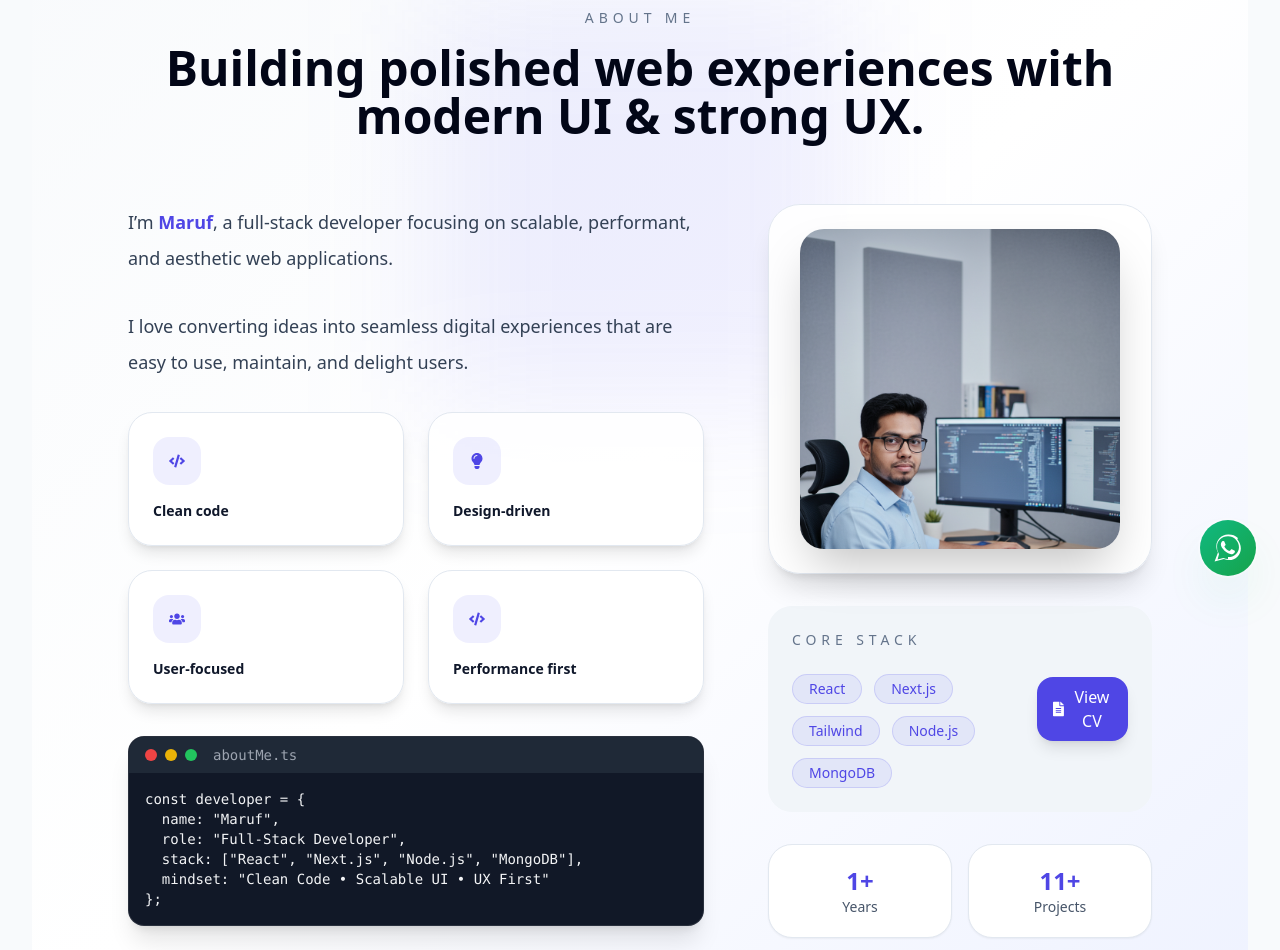
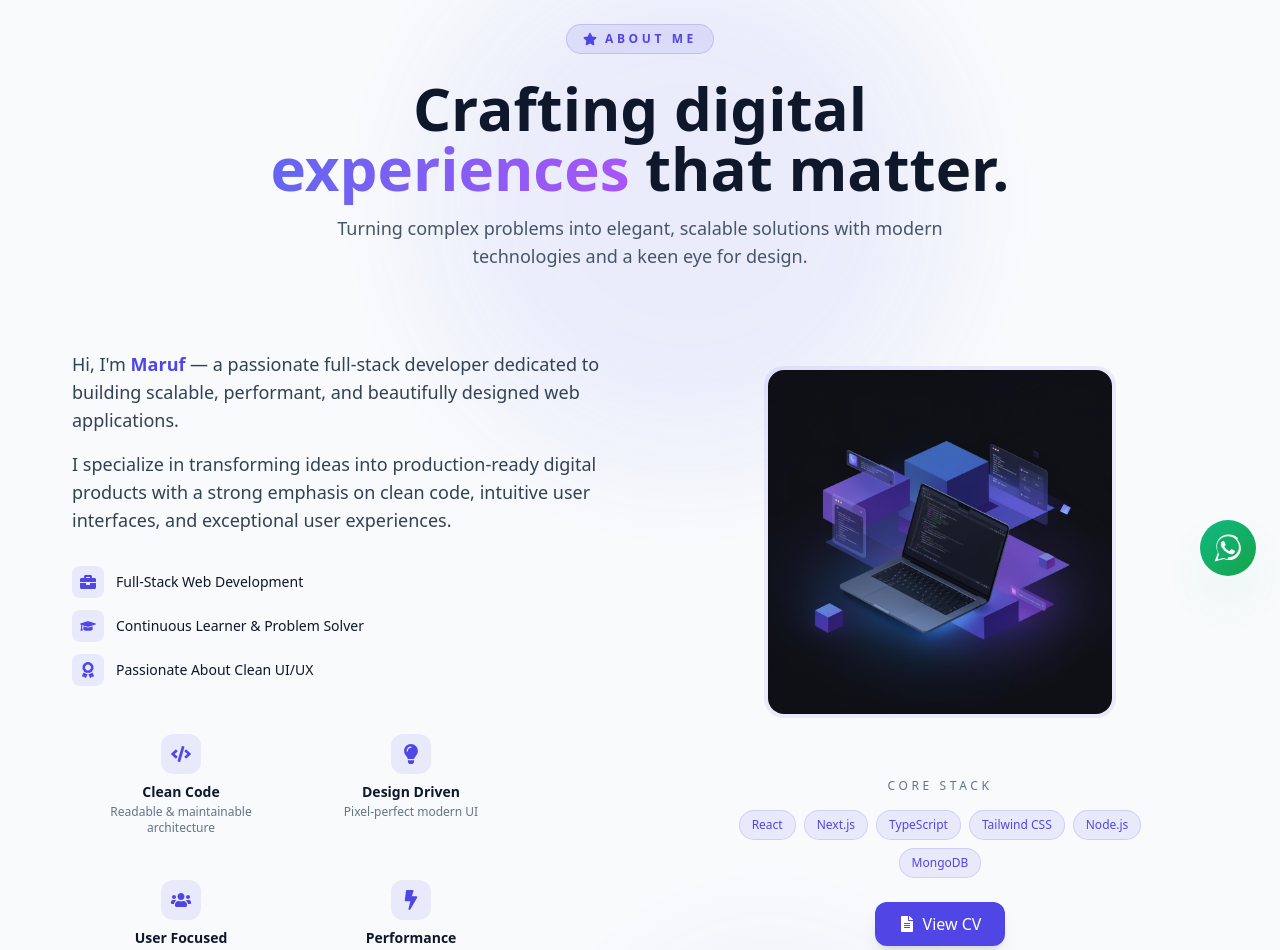
Before and after one commit to Maruf343/abdullah_al_maruf_portfolio, a Next.js app: page /about in a window 1280 px wide. Shown: the part 200-1150 px from the top of the page. Built offline with nearby package versions, Linux system fonts and the light colour scheme.

Commit message:
updated about me contact form

```diff
--- a/app/globals.css
+++ b/app/globals.css
@@ -13,11 +13,13 @@ html {
 }
 
 html, body {
+  overflow-x: hidden;
   background-color: var(--bg-light);
   color: var(--text-light);
 }
 
 .dark html, .dark body {
+  overflow-x: hidden;
   background-color: #0f172a; /* gray-900 */
   color: #ffffff;
 }
--- a/app/layout.tsx
+++ b/app/layout.tsx
@@ -20,14 +20,14 @@ export const metadata: Metadata = {
   },
   icons: {
     icon: "/images/favicon.png",
-    apple: "/images/favicon.png",
+    apple: "/images/favicon-circle.svg",
   },
 };
 
 export default function RootLayout({ children }: { children: React.ReactNode }) {
   return (
     <html lang="en" suppressHydrationWarning>
-      <body className="min-h-screen bg-slate-50 text-slate-950 transition-colors duration-300 dark:bg-slate-950 dark:text-slate-100">
+      <body className="min-h-screen overflow-x-hidden bg-slate-50 text-slate-950 transition-colors duration-300 dark:bg-slate-950 dark:text-slate-100">
         <div className="mx-auto flex min-h-screen max-w-7xl flex-col px-4 py-4 md:px-8">
           <Navbar />
           <main className="flex-1 pt-20 md:pt-24">{children}</main>
--- a/components/sections/AboutMe.tsx
+++ b/components/sections/AboutMe.tsx
@@ -1,225 +1,267 @@
 "use client";
 
 import { useState } from "react";
-import { motion, AnimatePresence } from "framer-motion";
-import Image from "next/image";
-import { FaCode, FaLightbulb, FaUsers, FaFileAlt, FaGithub, FaPhoneAlt, FaEnvelope } from "react-icons/fa";
-import aboutMe from "../../public/images/about-me.png";
+import {
+  FaCode,
+  FaLightbulb,
+  FaUsers,
+  FaFileAlt,
+  FaTimes,
+  FaStar,
+  FaBolt,
+  FaDownload,
+  FaExternalLinkAlt,
+  FaBriefcase,
+  FaGraduationCap,
+  FaAward,
+} from "react-icons/fa";
+
+// Online workspace image
+const workspaceImg = "/images/developer-workspace.jpg";
+
+const features = [
+  { iconName: "code", label: "Clean Code", desc: "Readable & maintainable architecture" },
+  { iconName: "lightbulb", label: "Design Driven", desc: "Pixel-perfect modern UI" },
+  { iconName: "users", label: "User Focused", desc: "Intuitive digital experiences" },
+  { iconName: "bolt", label: "Performance", desc: "Blazing fast applications" },
+];
+
+const getFeatureIcon = (iconName) => {
+  const icons = {
+    code: <FaCode className="h-5 w-5" />,
+    lightbulb: <FaLightbulb className="h-5 w-5" />,
+    users: <FaUsers className="h-5 w-5" />,
+    bolt: <FaBolt className="h-5 w-5" />,
+  };
+  return icons[iconName];
+};
+
+const highlights = [
+  { iconName: "briefcase", text: "Full-Stack Web Development" },
+  { iconName: "graduationcap", text: "Continuous Learner & Problem Solver" },
+  { iconName: "award", text: "Passionate About Clean UI/UX" },
+];
+
+const getHighlightIcon = (iconName) => {
+  const icons = {
+    briefcase: <FaBriefcase className="h-4 w-4" />,
+    graduationcap: <FaGraduationCap className="h-4 w-4" />,
+    award: <FaAward className="h-4 w-4" />,
+  };
+  return icons[iconName];
+};
+
+const techStack = ["React", "Next.js", "TypeScript", "Tailwind CSS", "Node.js", "MongoDB"];
+
+const stats = [
+  { value: "1+", label: "Years Experience" },
+  { value: "11+", label: "Projects Delivered" },
+  { value: "100%", label: "Client Satisfaction" },
+];
+
+const CV_PDF_URL = "/images/Mohammad_abdullah_al_maruf (1).pdf";
 
 export default function AboutMe() {
   const [cvOpen, setCvOpen] = useState(false);
 
   return (
-    <section className="relative overflow-hidden min-h-screen px-4 sm:px-6 md:px-12 lg:px-24 py-16 sm:py-20 md:py-24 bg-gradient-to-br from-slate-50 via-white to-indigo-50 dark:from-slate-950 dark:via-gray-900 dark:to-slate-950">
+    <section className="relative overflow-hidden px-4 sm:px-6 lg:px-10 py-20 md:py-28 section-gradient min-h-screen flex items-center">
 
-      {/* Glow Background */}
-      <div className="absolute inset-0 pointer-events-none">
-        <div className="absolute top-20 left-1/2 -translate-x-1/2 h-[300px] w-[300px] sm:h-[420px] sm:w-[420px] bg-indigo-500/10 blur-3xl" />
+      {/* Glow blobs */}
+      <div className="absolute top-10 left-1/3 h-[320px] w-[320px] sm:h-[500px] sm:w-[500px] bg-indigo-500/10 blur-3xl rounded-full animate-pulse" />
+      <div className="absolute bottom-20 right-1/4 h-[250px] w-[250px] sm:h-[350px] sm:w-[350px] bg-indigo-500/5 blur-3xl rounded-full animate-pulse" />
+
+      <div className="relative max-w-6xl mx-auto w-full">
+        {/* Header */}
+        <div className="text-center mb-16 md:mb-20">
+          <div className="inline-flex items-center gap-2 px-4 py-1.5 rounded-full bg-indigo-600/10 border border-indigo-600/20 mb-6">
+            <FaStar className="h-3.5 w-3.5 text-indigo-600" />
+            <span className="text-xs font-semibold uppercase tracking-[0.3em] text-indigo-600">About Me</span>
+          </div>
+          <h2 className="text-3xl sm:text-4xl md:text-5xl lg:text-6xl font-extrabold text-slate-900 dark:text-white leading-tight">
+            Crafting digital <br />
+            <span className="text-gradient bg-clip-text text-transparent bg-gradient-to-r from-indigo-500 to-purple-500">
+              experiences
+            </span>{" "}
+            that matter.
+          </h2>
+          <p className="mt-4 text-slate-600 dark:text-slate-300 text-base md:text-lg max-w-2xl mx-auto">
+            Turning complex problems into elegant, scalable solutions with modern technologies and a keen eye for design.
+          </p>
         </div>
 
-      <motion.div
-        initial={{ opacity: 0, y: 20 }}
-        whileInView={{ opacity: 1, y: 0 }}
-        viewport={{ once: true }}
-        transition={{ duration: 0.8 }}
-        className="relative max-w-7xl mx-auto"
-      >
-        {/* Header */}
-        <div className="text-center mb-12 sm:mb-16">
-          <p className="text-xs sm:text-sm uppercase tracking-[0.35em] text-slate-500 dark:text-slate-400">
-            About Me
+        {/* Grid */}
+        <div className="grid gap-10 md:gap-12 lg:gap-16 md:grid-cols-1 lg:grid-cols-2 items-start">
+
+          {/* LEFT */}
+          <div className="space-y-8">
+            {/* Bio */}
+            <div className="space-y-4 text-slate-700 dark:text-slate-300 text-base md:text-lg leading-relaxed max-w-xl mx-auto lg:mx-0 text-center lg:text-left">
+              <p>
+                Hi, I'm <span className="font-semibold text-indigo-600">Maruf</span> — a passionate full-stack developer dedicated to building scalable, performant, and beautifully designed web applications.
               </p>
-          <h2 className="mt-4 text-3xl sm:text-4xl md:text-5xl font-extrabold text-slate-950 dark:text-white">
-            Building polished web experiences with modern UI & strong UX.
-          </h2>
+              <p>
+                I specialize in transforming ideas into production-ready digital products with a strong emphasis on clean code, intuitive user interfaces, and exceptional user experiences.
+              </p>
             </div>
 
-        {/* Main Grid */}
-        <div className="grid gap-8 sm:gap-12 md:gap-16 lg:grid-cols-[1.2fr_0.8fr] items-start">
-
-          {/* LEFT CONTENT */}
-          <div className="space-y-6 sm:space-y-8 text-slate-700 dark:text-slate-300">
-            <p className="text-base sm:text-lg leading-7 sm:leading-9">
-              I’m <span className="font-semibold text-indigo-600">Maruf</span>, a full-stack developer focusing on scalable, performant, and aesthetic web applications.
-            </p>
-            <p className="text-base sm:text-lg leading-7 sm:leading-9">
-              I love converting ideas into seamless digital experiences that are easy to use, maintain, and delight users.
-            </p>
-
-            {/* Features */}
-            <div className="grid gap-4 sm:gap-6 sm:grid-cols-2">
-              {[
-                { icon: <FaCode />, label: "Clean code" },
-                { icon: <FaLightbulb />, label: "Design-driven" },
-                { icon: <FaUsers />, label: "User-focused" },
-                { icon: <FaCode />, label: "Performance first" },
-              ].map((item) => (
-                <motion.div
-                  key={item.label}
-                  whileHover={{ scale: 1.05 }}
-                  className="rounded-3xl border border-slate-200 bg-white/90 p-4 sm:p-6 shadow-lg dark:border-slate-800 dark:bg-slate-900/80 transition-all"
-                >
-                  <div className="inline-flex h-10 w-10 sm:h-12 sm:w-12 items-center justify-center rounded-2xl bg-indigo-500/10 text-indigo-600">
-                    {item.icon}
+            {/* Highlights */}
+            <div className="space-y-3 max-w-md mx-auto lg:mx-0">
+              {highlights.map((item) => (
+                <div key={item.text} className="flex items-center gap-3">
+                  <div className="h-8 w-8 flex items-center justify-center rounded-lg bg-indigo-500/10 text-indigo-600">
+                    {getHighlightIcon(item.iconName)}
                   </div>
-                  <p className="mt-3 sm:mt-4 text-xs sm:text-sm font-semibold text-slate-900 dark:text-white">
-                    {item.label}
-                  </p>
-                </motion.div>
+                  <span className="text-sm font-medium text-slate-900 dark:text-white">{item.text}</span>
+                </div>
               ))}
             </div>
 
-            {/* Terminal Card */}
-            <div className="rounded-2xl bg-gray-900 text-gray-100 border border-white/10 overflow-hidden font-mono shadow-xl">
-              <div className="flex items-center gap-2 px-3 sm:px-4 py-2 bg-gray-800">
+            {/* Feature cards */}
+            <div className="grid grid-cols-1 sm:grid-cols-2 gap-3 max-w-md mx-auto lg:mx-0">
+              {features.map((item) => (
+                <div key={item.label} className="glass-card-hover rounded-2xl p-4 text-center">
+                  <div className="h-10 w-10 mx-auto flex items-center justify-center rounded-xl bg-indigo-500/10 text-indigo-600 mb-2">
+                    {getFeatureIcon(item.iconName)}
+                  </div>
+                  <p className="text-sm font-semibold text-slate-900 dark:text-white">{item.label}</p>
+                  <p className="text-xs text-slate-500 dark:text-slate-400 mt-0.5">{item.desc}</p>
+                </div>
+              ))}
+            </div>
+
+            {/* Terminal card */}
+            <div className="w-full max-w-md mx-auto lg:mx-0 rounded-2xl overflow-hidden shadow-2xl border border-slate-200 dark:border-slate-800">
+              <div className="flex items-center gap-2 px-4 py-2.5 bg-gray-800">
                 <span className="w-3 h-3 bg-red-500 rounded-full" />
                 <span className="w-3 h-3 bg-yellow-500 rounded-full" />
                 <span className="w-3 h-3 bg-green-500 rounded-full" />
-                <span className="ml-2 text-xs sm:text-sm text-gray-400">aboutMe.ts</span>
+                <span className="ml-2 text-gray-400 text-xs font-mono">aboutMe.ts</span>
               </div>
-              <pre className="p-3 sm:p-4 text-xs sm:text-sm leading-relaxed">
+              <pre className="p-4 bg-gray-900 text-gray-100 text-sm font-mono leading-relaxed">
 {`const developer = {
   name: "Maruf",
   role: "Full-Stack Developer",
-  stack: ["React", "Next.js", "Node.js", "MongoDB"],
-  mindset: "Clean Code • Scalable UI • UX First"
+  stack: ["React", "Next.js", "Node.js"],
+  mindset: "Clean • Scalable • UX First"
 };`}
               </pre>
             </div>
           </div>
 
-          {/* RIGHT CONTENT */}
-          <motion.div
-            initial={{ opacity: 0, scale: 0.95 }}
-            whileInView={{ opacity: 1, scale: 1 }}
-            viewport={{ once: true }}
-            transition={{ duration: 0.8 }}
-            className="space-y-6 sm:space-y-8"
-          >
-            {/* Image Card */}
-            <div className="relative rounded-[2rem] border border-slate-200 bg-white/90 p-4 sm:p-6 shadow-xl backdrop-blur-xl dark:border-slate-800 dark:bg-slate-950/80 hover:scale-105 transition-transform">
-              <div className="relative flex justify-center">
-                <div className="rounded-3xl overflow-hidden w-56 h-56 sm:w-64 sm:h-64 md:w-72 md:h-72 lg:w-80 lg:h-80 shadow-2xl">
-                  <Image
-                    src={aboutMe}
-                    alt="Maruf"
-                    className="object-cover"
-                    width={320}
-                    height={320}
-                    priority
+          {/* RIGHT */}
+          <div className="space-y-6 flex flex-col items-center">
+            {/* Workspace image */}
+            <div className="hidden md:block w-full max-w-sm rounded-3xl glass-card p-5">
+              <div className="relative w-full aspect-square rounded-2xl overflow-hidden ring-4 ring-indigo-500/10">
+                <img
+                  src={workspaceImg}
+                  alt="Modern developer workspace"
+                  className="w-full h-full object-cover"
                 />
               </div>
             </div>
-            </div>
 
-            {/* Core Stack + CV */}
-            <div className="rounded-3xl bg-slate-100 p-4 sm:p-6 dark:bg-slate-900 flex flex-col sm:flex-row justify-between items-center gap-4 sm:gap-0">
-              <div>
-                <p className="text-xs sm:text-sm uppercase tracking-[0.35em] text-slate-500 dark:text-slate-400">
-                  Core Stack
-                </p>
-                <div className="mt-4 sm:mt-6 flex flex-wrap gap-2 sm:gap-3">
-                  {["React", "Next.js", "Tailwind", "Node.js", "MongoDB"].map((tech) => (
+            {/* Tech stack + CV */}
+            <div className="w-full max-w-md rounded-2xl glass-card p-5 space-y-4">
+              <p className="text-xs uppercase tracking-[0.3em] text-slate-500 text-center">Core Stack</p>
+              <div className="flex flex-wrap justify-center gap-2">
+                {techStack.map((tech) => (
                   <span
                     key={tech}
-                      className="px-3 sm:px-4 py-1 rounded-full text-xs sm:text-sm bg-indigo-500/10 text-indigo-600 border border-indigo-500/20"
+                    className="px-3 py-1.5 rounded-full text-xs font-medium bg-indigo-500/10 text-indigo-600 border border-indigo-500/20"
                   >
                     {tech}
                   </span>
                 ))}
               </div>
-              </div>
+              <div className="flex justify-center pt-2">
                 <button
                   onClick={() => setCvOpen(true)}
-                className="flex items-center gap-2 bg-indigo-600 text-white px-4 py-2 rounded-2xl shadow-lg hover:bg-indigo-500 transition"
+                  className="inline-flex items-center gap-2 bg-indigo-600 text-white px-6 py-2.5 rounded-xl font-medium shadow-lg hover:shadow-xl transition-all"
                 >
-                <FaFileAlt /> View CV
+                  <FaFileAlt className="h-4 w-4" /> View CV
                 </button>
+              </div>
             </div>
 
             {/* Stats */}
-            <div className="grid gap-3 sm:gap-4 grid-cols-2 sm:grid-cols-2">
-              {[{ value: "1+", label: "Years" }, { value: "11+", label: "Projects" }].map((stat) => (
-                <div
-                  key={stat.label}
-                  className="rounded-3xl border border-slate-200 bg-white p-3 sm:p-5 text-center shadow-sm dark:border-slate-800 dark:bg-slate-950"
-                >
-                  <p className="text-lg sm:text-2xl font-semibold text-indigo-600">{stat.value}</p>
-                  <p className="text-xs sm:text-sm text-slate-600 dark:text-slate-400">{stat.label}</p>
+            <div className="grid grid-cols-1 sm:grid-cols-3 gap-4 w-full max-w-md">
+              {stats.map((stat) => (
+                <div key={stat.label} className="rounded-2xl glass-card p-5 text-center">
+                  <p className="text-2xl font-bold text-indigo-600">{stat.value}</p>
+                  <p className="text-xs text-slate-500 mt-1">{stat.label}</p>
                 </div>
               ))}
             </div>
-          </motion.div>
+
+            {/* Philosophy quote */}
+            <div className="w-full max-w-md rounded-2xl glass-card p-5 text-center">
+              <p className="text-sm italic text-slate-500 leading-relaxed">
+                "Great software is not just about code — it's about understanding users, solving real problems, and delivering experiences that feel effortless."
+              </p>
+              <p className="text-xs font-semibold text-indigo-600 mt-3">— Maruf</p>
             </div>
-      </motion.div>
+          </div>
+        </div>
+      </div>
 
       {/* CV Modal */}
-      <AnimatePresence>
       {cvOpen && (
-          <motion.div
-            initial={{ opacity: 0 }}
-            animate={{ opacity: 1 }}
-            exit={{ opacity: 0 }}
-            className="fixed inset-0 z-50 flex items-center justify-center bg-black/60 p-4"
+        <div
+          className="fixed inset-0 z-50 flex items-center justify-center bg-black/50 backdrop-blur-md p-4"
           onClick={() => setCvOpen(false)}
         >
-            <motion.div
-              initial={{ scale: 0.8, opacity: 0 }}
-              animate={{ scale: 1, opacity: 1 }}
-              exit={{ scale: 0.8, opacity: 0 }}
-              className="bg-white dark:bg-gray-900 rounded-3xl shadow-2xl p-4 sm:p-6 md:p-8 max-w-5xl w-full relative overflow-auto max-h-[90vh]"
+          <div
+            className="bg-white dark:bg-gray-900 rounded-3xl max-w-4xl w-full shadow-2xl border border-slate-200 dark:border-slate-800 relative flex flex-col"
+            style={{ maxHeight: "90vh" }}
             onClick={(e) => e.stopPropagation()}
           >
-              {/* Header */}
-              <div className="flex items-center justify-between mb-4">
-                <h3 className="text-lg sm:text-xl md:text-2xl font-bold text-indigo-600 dark:text-indigo-400">
-                  My Resume
-                </h3>
+            <div className="flex items-center justify-between px-6 py-4 border-b border-slate-200 dark:border-slate-700">
+              <div className="flex items-center gap-3">
+                <div className="h-9 w-9 flex items-center justify-center rounded-xl bg-indigo-500/10 text-indigo-600">
+                  <FaFileAlt className="h-5 w-5" />
+                </div>
+                <div>
+                  <h3 className="text-lg font-bold text-slate-900 dark:text-white">My Resume</h3>
+                  <p className="text-xs text-slate-500 dark:text-slate-400">Maruf</p>
+                </div>
+              </div>
+              <div className="flex items-center gap-2">
+                <a
+                  href={CV_PDF_URL}
+                  download
+                  className="inline-flex items-center gap-1.5 px-3 py-1.5 rounded-lg text-xs font-medium bg-indigo-500/10 text-indigo-600 hover:bg-indigo-500/20 transition-colors"
+                >
+                  <FaDownload className="h-3.5 w-3.5" /> Download
+                </a>
+                <a
+                  href={CV_PDF_URL}
+                  target="_blank"
+                  rel="noopener noreferrer"
+                  className="inline-flex items-center gap-1.5 px-3 py-1.5 rounded-lg text-xs font-medium bg-indigo-500/10 text-indigo-600 hover:bg-indigo-500/20 transition-colors"
+                >
+                  <FaExternalLinkAlt className="h-3.5 w-3.5" /> Open
+                </a>
                 <button
                   onClick={() => setCvOpen(false)}
-                  className="text-gray-500 hover:text-gray-900 dark:hover:text-white font-bold text-xl sm:text-2xl p-2 hover:bg-gray-100 dark:hover:bg-gray-800 rounded-full transition-colors"
+                  className="h-8 w-8 flex items-center justify-center rounded-full bg-slate-200 dark:bg-slate-700 hover:bg-red-500 hover:text-white transition-colors"
                 >
-                  ✕
+                  <FaTimes className="h-4 w-4" />
                 </button>
               </div>
-
-              {/* Embedded CV content */}
-              <div className="space-y-4 text-sm sm:text-base leading-relaxed overflow-y-auto max-h-[75vh] pr-2">
-                <p>
-                  <strong>Enthusiastic Frontend Developer</strong> with a solid foundation in JavaScript, React, and MERN stack development. Experienced in building responsive, user-friendly web applications using React Router, Tailwind CSS, Firebase Authentication, and REST APIs through personal projects.
-                </p>
-                <p>Passionate about clean code, problem-solving, and continuous learning, aiming to contribute to innovative development teams and grow into a full-stack role.</p>
-
-                <h4 className="font-semibold mt-4">Professional Experience</h4>
-                <p><strong>Digi5 Ltd (3 Months) — Frontend Developer (MERN Stack)</strong></p>
-                <ul className="list-disc list-inside">
-                  <li>Developed responsive UIs using HTML, CSS, and JavaScript.</li>
-                  <li>Fixed UI/UX issues and improved website usability.</li>
-                  <li>Created a full-stack Food Sharing system: users can donate or request food, with secure dashboards and real-time updates.</li>
-                  <li>Built Garden Community project: allowed members to share gardening tips, events, and community updates.</li>
-                  <li>Implemented Tailwind CSS, React Router, Axios for seamless UX.</li>
-                </ul>
-
-                <h4 className="font-semibold mt-4">Skills & Tools</h4>
-                <p>Frontend: React, Next.js, JavaScript</p>
-                <p>Backend & Database: Node.js, Express.js, MongoDB</p>
-                <p>Styling/UI: Tailwind CSS, Responsive Design, UI/UX Principles</p>
-                <p>Authentication & Hosting: Firebase Authentication</p>
-
-                <h4 className="font-semibold mt-4">Education</h4>
-                <p><strong>Govt. Titumir College — BA Honors Islamic History & Culture</strong> (2025 – Present)</p>
-                <p><strong>Programming Hero — MERN Stack Web Development</strong> (Graduated Aug 2025)</p>
-                <p><strong>PencilBox Training Institute — Web Design & Development</strong> (March 2024)</p>
-
-                <h4 className="font-semibold mt-4">Contact & Links</h4>
-                <p className="flex items-center gap-2"><FaPhoneAlt /> 01571350711</p>
-                <p className="flex items-center gap-2"><FaEnvelope /> abdullah.almaruf1121@gmail.com</p>
-                <p className="flex items-center gap-2"><FaGithub /> <a href="https://github.com/Maruf343" target="_blank" className="text-indigo-600 hover:underline">https://github.com/Maruf343</a></p>
             </div>
-            </motion.div>
-          </motion.div>
+            <div className="flex-1 overflow-hidden rounded-b-3xl">
+              <iframe
+                src={CV_PDF_URL}
+                className="w-full h-full border-0"
+                style={{ minHeight: "60vh" }}
+                title="Resume - Maruf"
+              />
+            </div>
+          </div>
+        </div>
       )}
-      </AnimatePresence>
     </section>
   );
 }
```
Also changed, not shown: components/layout/Footer.tsx (+4 -4 lines), components/sections/ContactForm.tsx (+26 -42 lines), components/sections/Hero.tsx (+38 -22 lines), public/images/developer-workspace.jpg (added), public/images/favicon-circle.svg (added). Lines whose indentation alone changed are shown as unchanged.
